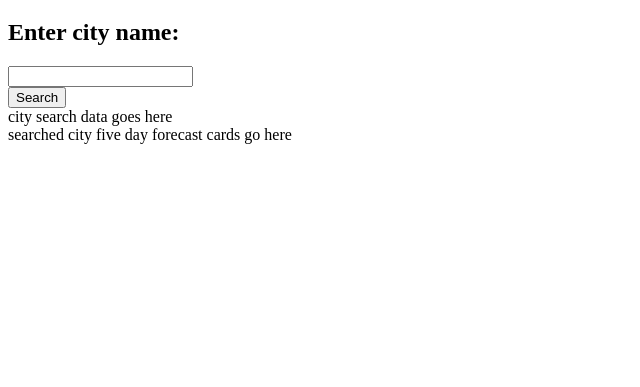
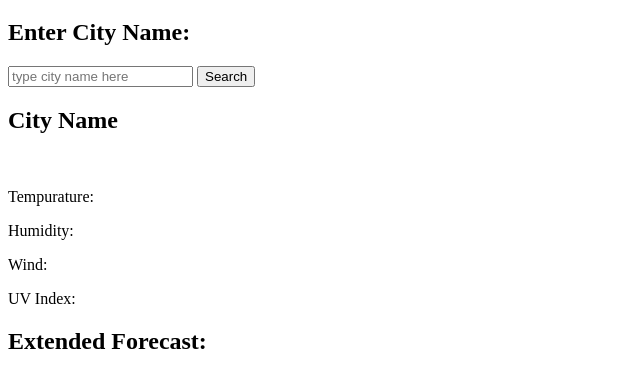
Before and after one commit to KGCan/Module-6-Challenge, a plain HTML site: page index.html in a window 1280 px wide. Shown: the part 61-448 px from the top of the page, without its empty margins (0-640 px from the left). Drawn offline with nearby package versions, Linux system fonts and the light colour scheme.

Commit message:
added section for current forecast and extended forecasts

```diff
--- a/index.html
+++ b/index.html
@@ -20,23 +20,46 @@
     <header class = "pageHeader">
         <h1>How's the Weather?</h1>
     </header>
+
     <!--Main body section-->
     <div class = "searchBox">
-    <h2>Enter city name:</h2>
-    <form id="searchBox" class = "searchForm">
-        <div>
-            <input/>
+        <div class = "searchField">
+            <div class = "set">
+                <h2>Enter City Name:</h2>
+            </div>
+            <div class = "set">
+                <input type = "data" class = "fieldInput" placeholder = "type city name here">
+                <button type = "submit" class = "searchButton">Search</button>
+            </div>
         </div>
-        <div>
-            <button type = "submit">
-                Search
-            </button>
+    </div>
+
+    <!-- Search history section-->
+    <div class = "searchList" id = "searchHistory"></div>
+
+    <!-- Data from city search input section-->
+    <div class = "col-two-container">
+        <div class = "currentForecast">
+            <div class = "set">
+                <h2 class = "currentCity">City Name</h2>
+                <h2 class = "currentDate"></h2>
+                <img class = "weatherIcon"></img>
+            </div>
+            <div class = "set">
+                <p class = "temperature">Tempurature:</p>
+                <p class = "humidity">Humidity:</p>
+                <p class = "wind">Wind:</p>
+                <p class = "uvIndex">UV Index:</p>
+            </div>
         </div>
-    </form>
     </div>
-    <div>city search data goes here</div>
-    <div>searched city five day forecast cards go here</div>
+
+    <div class = "extendedForecast">
+        <h2>Extended Forecast:</h2>
+        <div class = "cards"></div>
+    </div>
 </body>
+
 <!--link to js-->
 <script src="./assets/js/script.js"></script>
 </html>
```
